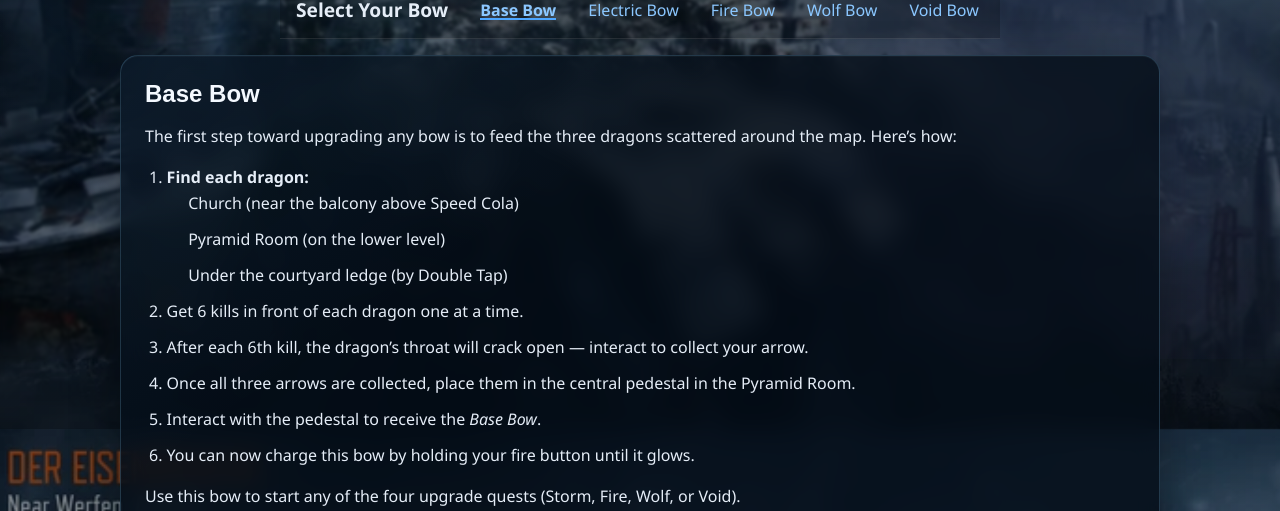
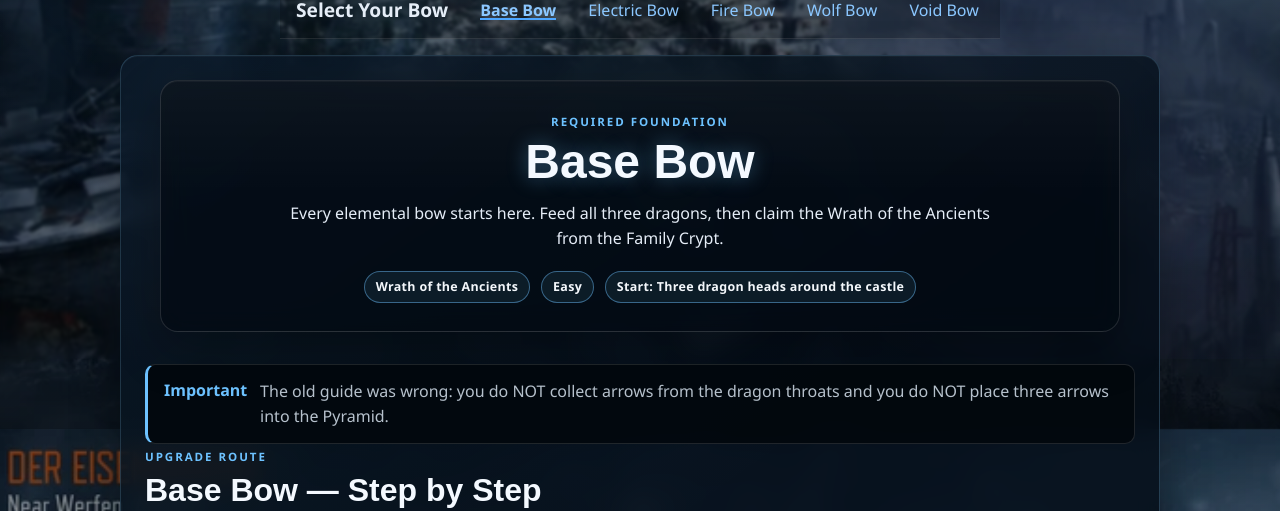
Before and after one commit to PHTMGatt/Zombies-Hub-2.0, a React (Vite) app: page /maps/der-eisendrache/bows/base in a window 1280 px wide. Shown: the part 441-952 px from the top of the page. Built offline with nearby package versions, Linux system fonts and the light colour scheme.

Commit message:
Rebuild Der Eisendrache base bow guide

```diff
--- a/maps/der-eisendrache/src/pages/bows/BaseBow.tsx
+++ b/maps/der-eisendrache/src/pages/bows/BaseBow.tsx
@@ -1,45 +1,7 @@
-// src/pages/Bows/BaseBow.tsx
-// ---------------------------
+import React from 'react';
+import BowGuide from '../../components/BowGuide';
+import { bowGuides } from '../../data/bowGuides';
 
-import React from 'react';
-import '../../styles/pages/Bows.css';
-
-const BaseBow: React.FC = () => (
-  <div className="bows-content">
-    <h1>Base Bow</h1>
-    <p>
-      The first step toward upgrading any bow is to feed the three dragons scattered
-      around the map. Here’s how:
-    </p>
-    <ol>
-      <li>
-        <strong>Find each dragon:</strong>
-        <ul>
-          <li>Church (near the balcony above Speed Cola)</li>
-          <li>Pyramid Room (on the lower level)</li>
-          <li>Under the courtyard ledge (by Double Tap)</li>
-        </ul>
-      </li>
-      <li>Get 6 kills in front of each dragon one at a time.</li>
-      <li>
-        After each 6th kill, the dragon’s throat will crack open — interact to collect
-        your arrow.
-      </li>
-      <li>
-        Once all three arrows are collected, place them in the central pedestal in the
-        Pyramid Room.
-      </li>
-      <li>
-        Interact with the pedestal to receive the <em>Base Bow</em>.
-      </li>
-      <li>
-        You can now charge this bow by holding your fire button until it glows.
-      </li>
-    </ol>
-    <p>
-      Use this bow to start any of the four upgrade quests (Storm, Fire, Wolf, or Void).
-    </p>
-  </div>
-);
+const BaseBow: React.FC = () => <BowGuide guide={bowGuides.base} />;
 
 export default BaseBow;
```
